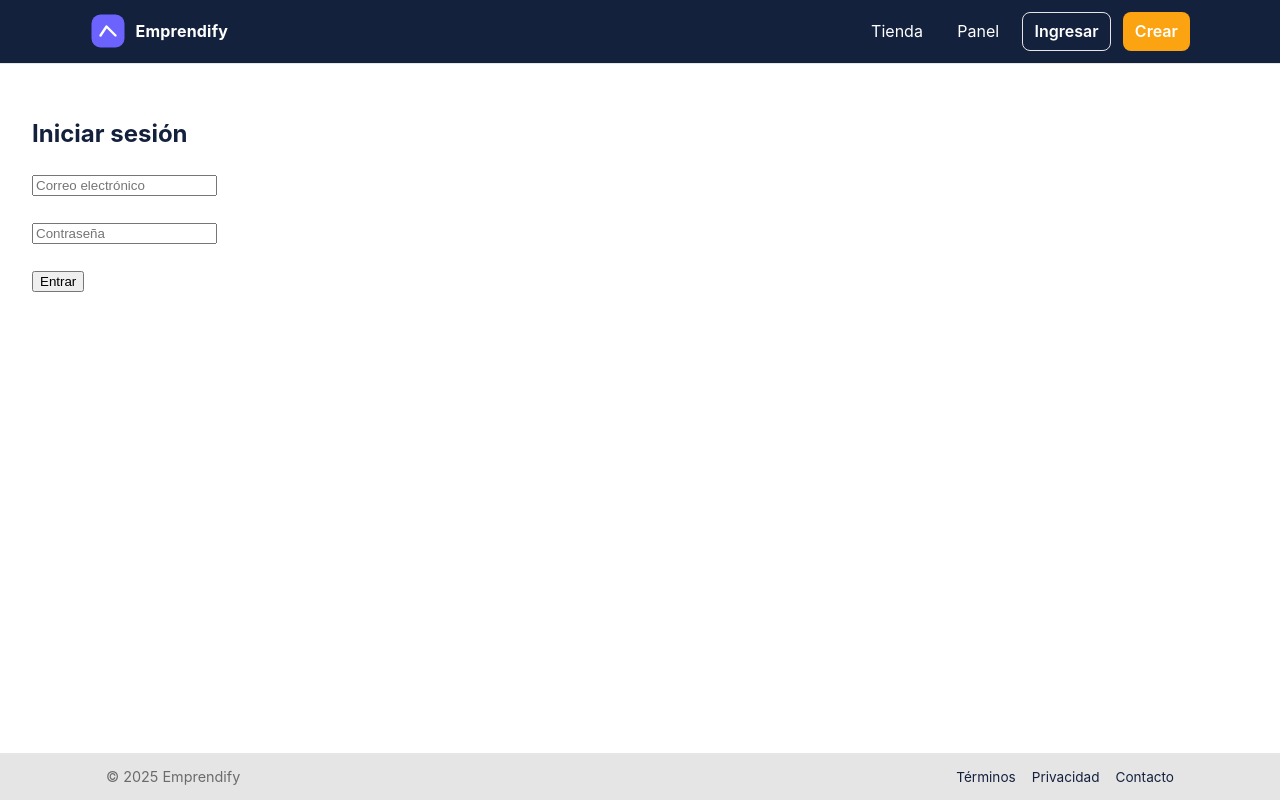
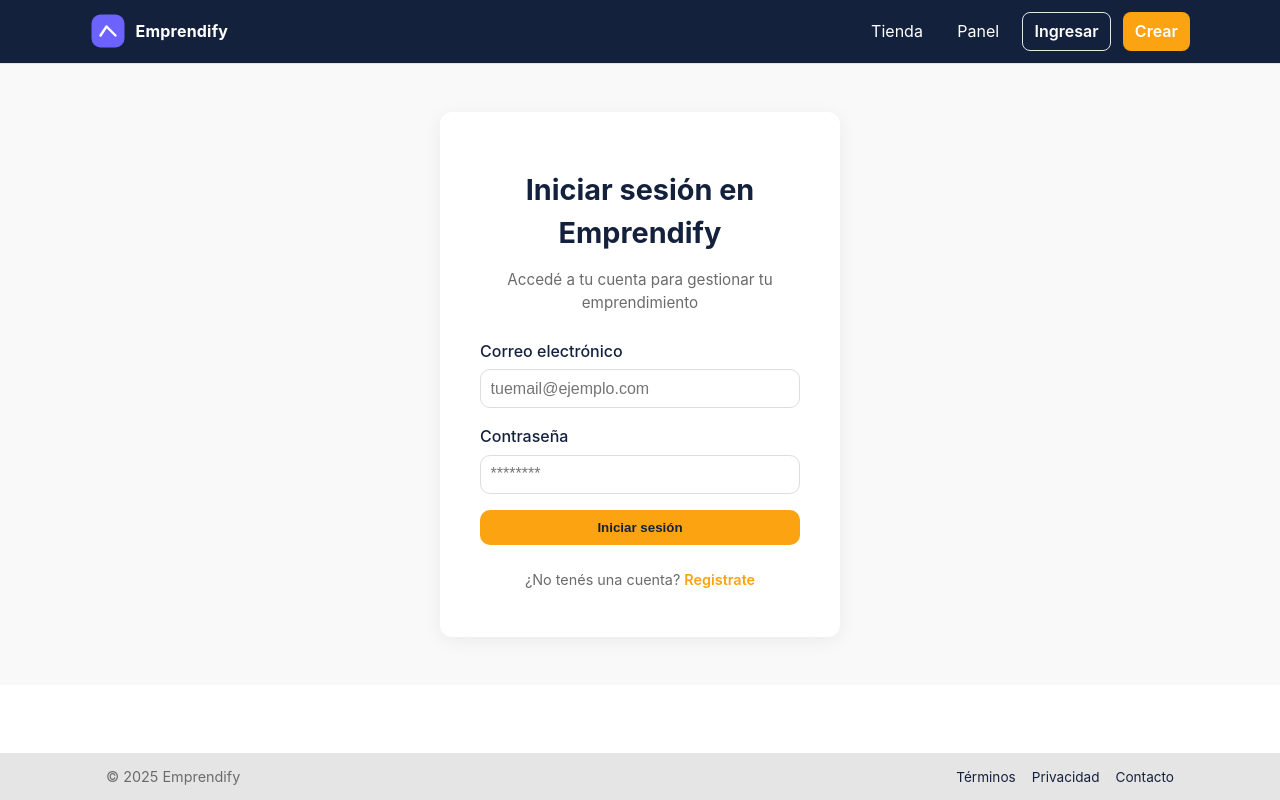
Before and after one commit to IsmaelEnrique/PFC-AIA, a React app: page /login in a window 1280 px wide. Built offline with nearby package versions, Linux system fonts and the light colour scheme; the HTML template or start-up script is replaced by a standard one.

Commit message:
Pagina de login

```diff
--- a/src/pages/LoginPage.jsx
+++ b/src/pages/LoginPage.jsx
@@ -1,12 +1,114 @@
-export default function LoginPage() {
+//Imporamos los hooks del react y el componente link de react router
+import { useState } from "react";
+import { Link } from "react-router-dom";
+
+//componente funcional login
+export default function Login() {
+  //Estados local del componente
+  const [email, setEmail] = useState("");         //Guarda el mail que el usuario ingresa
+  const [password, setPassword] = useState("");   //Guarda la contraseña que el usuario ingresa
+  const [errors, setErrors] = useState({});       //Guarda los mensajes de error por campo
+  const [success, setSuccess] = useState(false);  //Indica si el login fue exitoso
+
+  //Función para validar el formulario
+
+  const validateForm = () => {
+    const newErrors = {};
+
+    // Validar email
+    if (!email) {
+      //Campo Vacio
+      newErrors.email = "El correo electrónico es obligatorio.";
+    } else if (!/\S+@\S+\.\S+/.test(email)) {
+      //Expresion normal para validad el format
+      newErrors.email = "El formato del correo no es válido.";
+    }
+
+    // Validar contraseña
+    if (!password) {
+      newErrors.password = "La contraseña es obligatoria.";
+    } else if (password.length < 6) {
+      newErrors.password = "Debe tener al menos 6 caracteres.";
+    }
+
+    //Guardo los errores en el estado
+    setErrors(newErrors);
+
+    //Retornar true si no hay errores
+    return Object.keys(newErrors).length === 0; // true si no hay errores
+  };
+
+  //Funcion: manejador del envio del formulario
+
+  const handleSubmit = (e) => {
+    e.preventDefault();      //Evita el refresh automatico del formulario
+    setSuccess(false);       //Resetea el mensaje de exito
+
+    //Si pasa la validacion, simula un login exitoso
+    if (validateForm()) {
+      console.log("Inicio de sesión correcto ✅", { email, password });
+
+      //Muestra mensaje de exito y limpia el formulario
+      setSuccess(true);
+      setEmail("");
+      setPassword("");
+      setErrors({});
+    }
+  };
+
+  //Render: Estructura visual del formulario
+
   return (
-    <div style={{ padding: '2rem' }}>
-      <h2>Iniciar sesión</h2>
-      <form>
-        <input type="email" placeholder="Correo electrónico" required /><br /><br />
-        <input type="password" placeholder="Contraseña" required /><br /><br />
-        <button>Entrar</button>
-      </form>
-    </div>
-  )
+    <section className="auth-page">
+      <div className="auth-container">
+        {/* Título de la página */}
+        <h1 className="auth-title">Iniciar sesión en <span className="accent">Emprendify</span></h1>
+         {/* Subtítulo */}
+        <p className="auth-subtitle">Accedé a tu cuenta para gestionar tu emprendimiento</p>
+
+    {/* Formulario de login */}
+    <form className="auth-form" onSubmit={handleSubmit} noValidate>
+        {/* Campo de correo electrónico */}
+        <div className="form-group">
+          <label htmlFor="email">Correo electrónico</label>
+            <input
+              type="email"
+              id="email"
+              placeholder="tuemail@ejemplo.com"
+              value={email}
+              onChange={(e) => setEmail(e.target.value)}
+            />
+            {/* Si hay error en email, lo muestra debajo */}
+            {errors.email && <p className="error-text">{errors.email}</p>}
+        </div>
+
+        {/* Campo de contraseña */}
+        <div className="form-group">
+            <label htmlFor="password">Contraseña</label>
+            <input
+              type="password"
+              id="password"
+              placeholder="********"
+              value={password}
+              onChange={(e) => setPassword(e.target.value)}
+            />
+            {/* Si hay error en contraseña, lo muestra debajo */}
+            {errors.password && <p className="error-text">{errors.password}</p>}
+        </div>
+
+         {/* Botón de envío */}
+        <button type="submit" className="btn btn-primary">Iniciar sesión</button>
+
+        {/* Mensaje de éxito si la validación fue correcta */}
+          {success && <p className="success-text">Inicio de sesión exitoso 🎉</p>}
+    </form>
+
+        {/* Enlace hacia la página de registro */}
+        <p className="auth-footer">
+          ¿No tenés una cuenta?{" "}
+          <Link to="/register" className="accent-text">Registrate</Link>
+        </p>
+      </div>
+    </section>
+  );
 }
--- a/src/styles/index.css
+++ b/src/styles/index.css
@@ -323,3 +323,105 @@ html, body {
 .content {
   flex: 1;              /* 💪 ocupa todo el espacio libre entre el header y el footer */
 }
+
+/* ================================
+   🔐 LOGIN / REGISTER PAGES
+   ================================ */
+.auth-page {
+  display: flex;
+  align-items: center;
+  justify-content: center;
+  flex: 1;
+  background-color: #f9f9f9;
+  padding: 3rem 1rem;
+}
+
+.auth-container {
+  background: #fff;
+  padding: 2rem 2.5rem;
+  border-radius: 12px;
+  box-shadow: 0 4px 20px rgba(0, 0, 0, 0.06);
+  width: 100%;
+  max-width: 400px;
+  text-align: center;
+}
+
+.auth-title {
+  font-size: 1.8rem;
+  margin-bottom: 0.4rem;
+  color: var(--accent-2);
+}
+
+.auth-subtitle {
+  color: var(--muted);
+  font-size: 0.95rem;
+  margin-bottom: 1.5rem;
+}
+
+.auth-form {
+  display: flex;
+  flex-direction: column;
+  gap: 1rem;
+}
+
+.form-group {
+  text-align: left;
+}
+
+.form-group label {
+  display: block;
+  margin-bottom: 0.4rem;
+  font-weight: 500;
+  color: var(--accent-2);
+}
+
+.form-group input {
+  width: 100%;
+  padding: 0.6rem;
+  border: 1px solid #ddd;
+  border-radius: var(--radius);
+  font-size: 1rem;
+  color: var(--accent-2);
+}
+
+.form-group input:focus {
+  outline: none;
+  border-color: var(--accent);
+  box-shadow: 0 0 0 2px rgba(252, 163, 17, 0.2);
+}
+
+.auth-footer {
+  margin-top: 1.5rem;
+  font-size: 0.9rem;
+  color: var(--muted);
+}
+
+.accent-text {
+  color: var(--accent);
+  font-weight: 600;
+}
+
+.accent-text:hover {
+  text-decoration: underline;
+}
+/* ================================
+   ⚠️ VALIDACIONES DE FORMULARIO
+   ================================ */
+.error-input {
+  border-color: #e63946 !important;
+  box-shadow: 0 0 0 2px rgba(230, 57, 70, 0.15);
+}
+
+.error-text {
+  color: #e63946;
+  font-size: 0.85rem;
+  margin-top: 0.3rem;
+  text-align: left;
+}
+
+.success-text {
+  color: #2a9d8f;
+  font-size: 0.95rem;
+  margin-top: 1rem;
+  font-weight: 600;
+}
```
